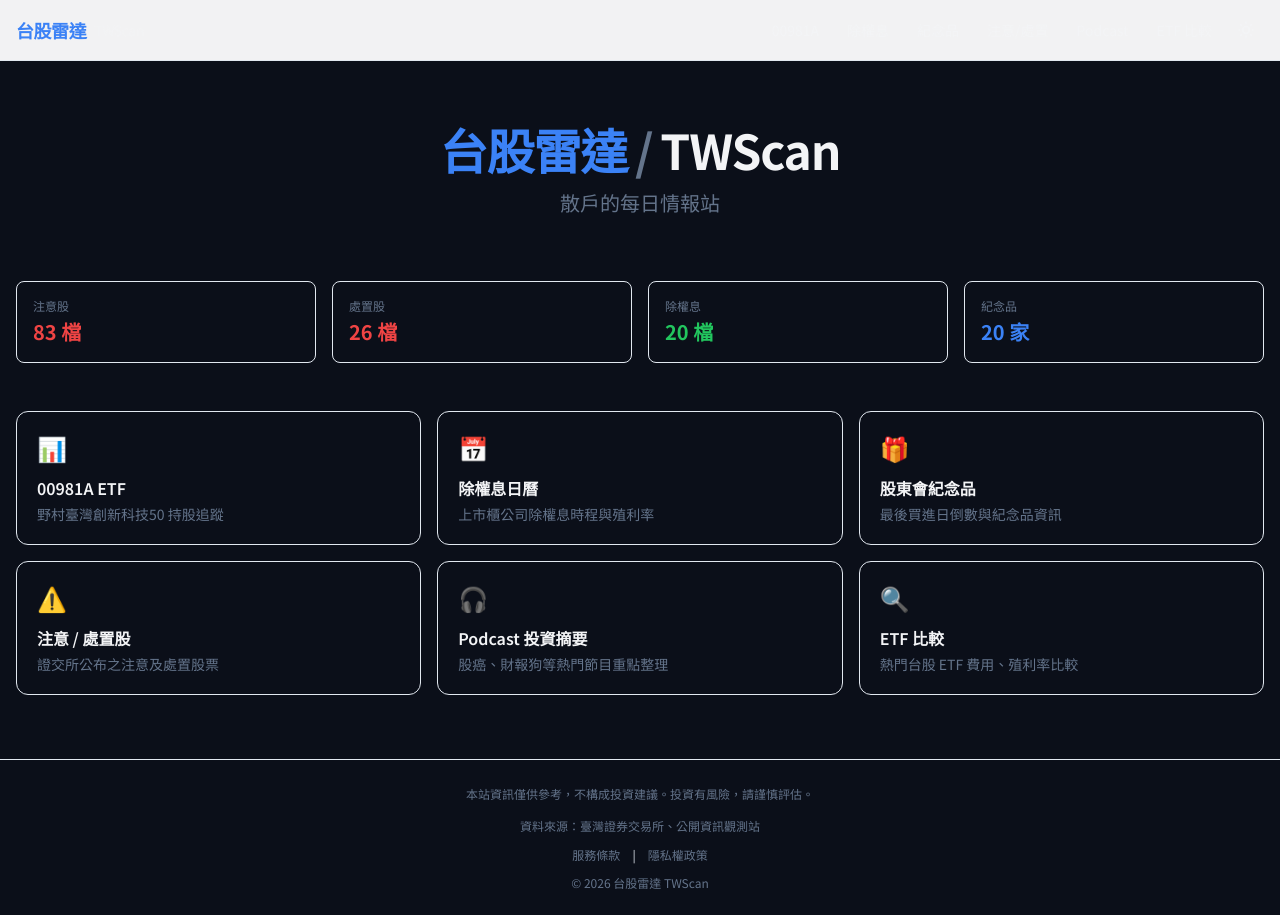
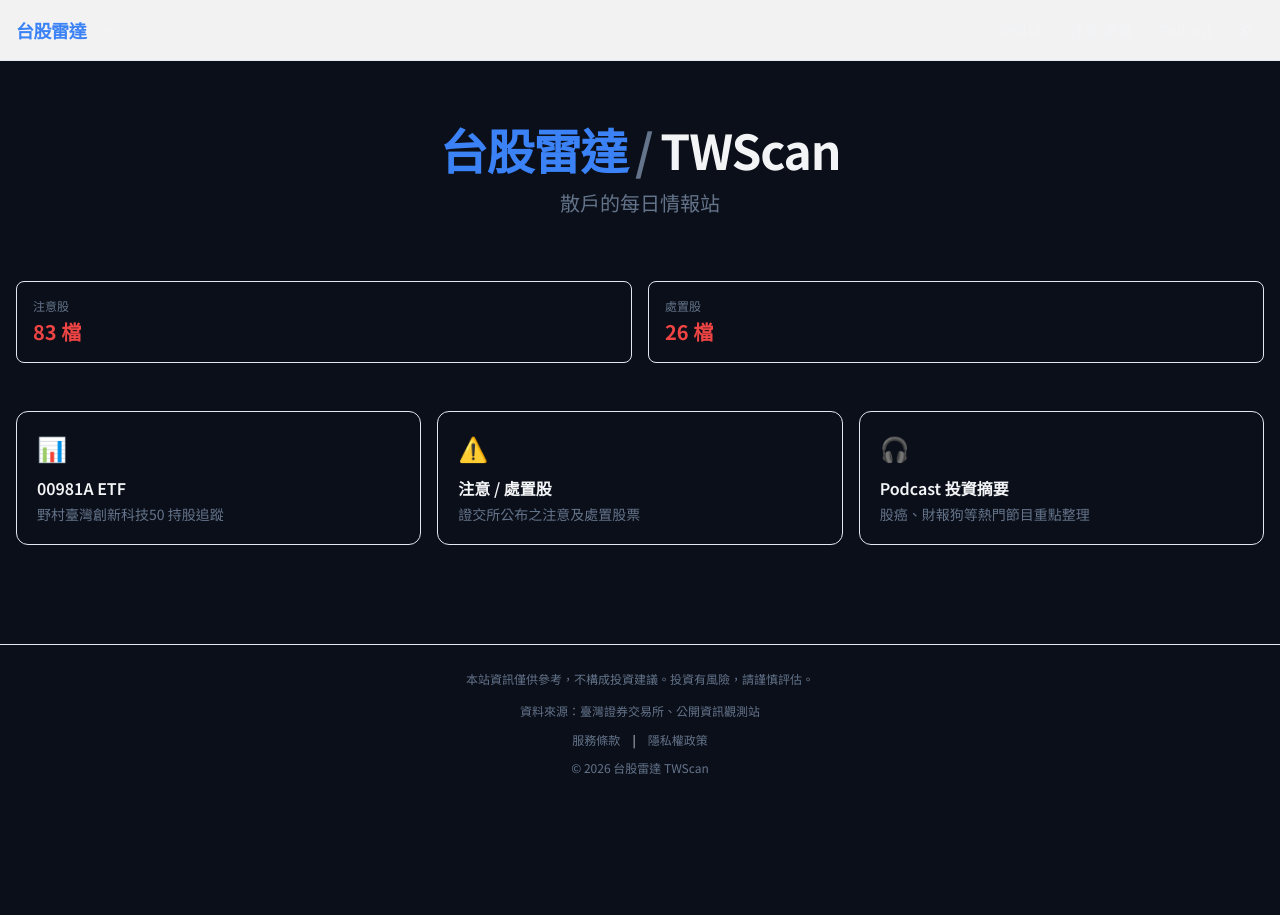
Before and after one commit to cc77556/twscan, a Next.js app: page / in a window 1280 px wide. After the commit the page ends 800 px from the top, so only its background shows below. Built offline with nearby package versions, Linux system fonts and the light colour scheme.

Commit message:
v1.2: Hide pages with sample data, keep only verified real data (00981A, alerts, podcast)

```diff
--- a/src/app/page.tsx
+++ b/src/app/page.tsx
@@ -1,5 +1,5 @@
 import Link from "next/link";
-import { attentionStocks, dispositionStocks, dividends, shareholderGifts } from "@/data/config";
+import { attentionStocks, dispositionStocks } from "@/data/config";
 
 const features = [
   {
@@ -8,20 +8,6 @@ const features = [
     desc: "野村臺灣創新科技50 持股追蹤",
     icon: "\uD83D\uDCCA",
     color: "from-blue-500/20 to-blue-600/5",
-  },
-  {
-    href: "/dividends",
-    title: "除權息日曆",
-    desc: "上市櫃公司除權息時程與殖利率",
-    icon: "\uD83D\uDCC5",
-    color: "from-emerald-500/20 to-emerald-600/5",
-  },
-  {
-    href: "/gifts",
-    title: "股東會紀念品",
-    desc: "最後買進日倒數與紀念品資訊",
-    icon: "\uD83C\uDF81",
-    color: "from-amber-500/20 to-amber-600/5",
   },
   {
     href: "/alert",
@@ -36,13 +22,6 @@ const features = [
     desc: "股癌、財報狗等熱門節目重點整理",
     icon: "\uD83C\uDFA7",
     color: "from-purple-500/20 to-purple-600/5",
-  },
-  {
-    href: "/etf",
-    title: "ETF 比較",
-    desc: "熱門台股 ETF 費用、殖利率比較",
-    icon: "\uD83D\uDD0D",
-    color: "from-cyan-500/20 to-cyan-600/5",
   },
 ];
 
@@ -62,11 +41,9 @@ export default function Home() {
       </section>
 
       {/* Quick stats */}
-      <section className="mb-12 grid grid-cols-2 gap-3 md:grid-cols-4 md:gap-4">
+      <section className="mb-12 grid grid-cols-2 gap-3 md:gap-4">
         <StatCard label="注意股" value={`${attentionStocks.stocks.length} 檔`} accent="text-tw-red" />
         <StatCard label="處置股" value={`${dispositionStocks.stocks.length} 檔`} accent="text-tw-red" />
-        <StatCard label="除權息" value={`${dividends.stocks.length} 檔`} accent="text-tw-green" />
-        <StatCard label="紀念品" value={`${shareholderGifts.length} 家`} accent="text-tw-accent" />
       </section>
 
       {/* Feature grid */}
--- a/src/app/sitemap.ts
+++ b/src/app/sitemap.ts
@@ -18,18 +18,6 @@ export default function sitemap(): MetadataRoute.Sitemap {
       priority: 0.8,
     },
     {
-      url: `${baseUrl}/dividends`,
-      lastModified: now,
-      changeFrequency: "weekly",
-      priority: 0.8,
-    },
-    {
-      url: `${baseUrl}/gifts`,
-      lastModified: now,
-      changeFrequency: "weekly",
-      priority: 0.8,
-    },
-    {
       url: `${baseUrl}/alert`,
       lastModified: now,
       changeFrequency: "daily",
@@ -41,11 +29,5 @@ export default function sitemap(): MetadataRoute.Sitemap {
       changeFrequency: "daily",
       priority: 0.7,
     },
-    {
-      url: `${baseUrl}/etf`,
-      lastModified: now,
-      changeFrequency: "weekly",
-      priority: 0.7,
-    },
   ];
 }
--- a/src/components/Header.tsx
+++ b/src/components/Header.tsx
@@ -6,11 +6,8 @@ import ThemeToggle from "./ThemeToggle";
 
 const navItems = [
   { href: "/etf/00981a", label: "00981A" },
-  { href: "/dividends", label: "除權息" },
-  { href: "/gifts", label: "紀念品" },
   { href: "/alert", label: "注意/處置" },
   { href: "/podcast", label: "Podcast" },
-  { href: "/etf", label: "ETF 比較" },
 ];
 
 export default function Header() {
```
